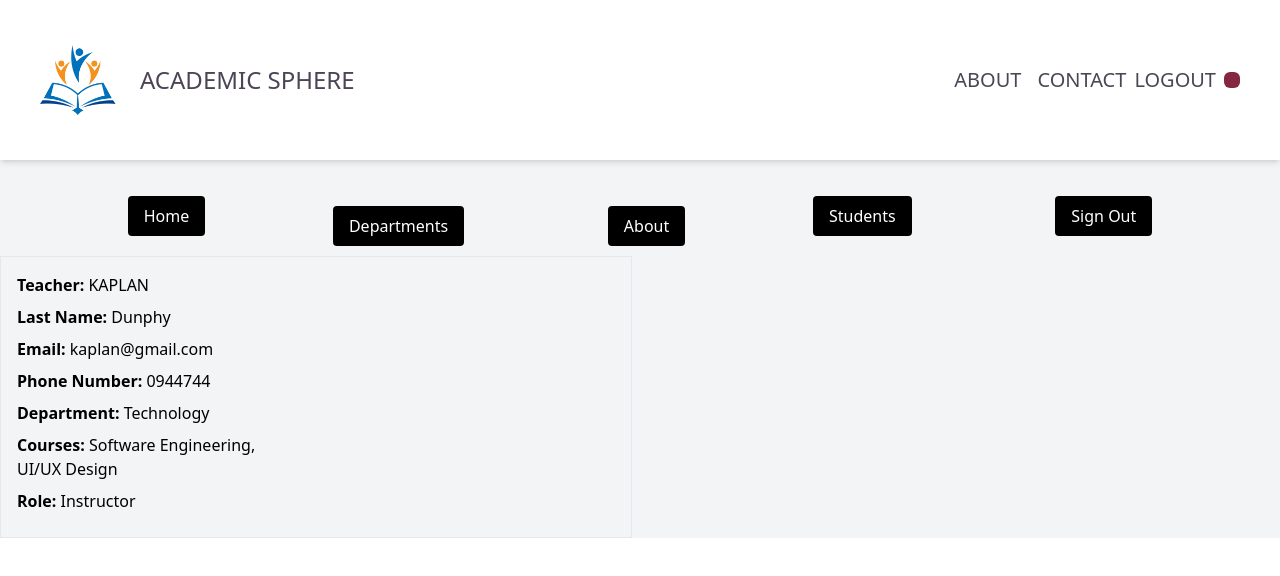
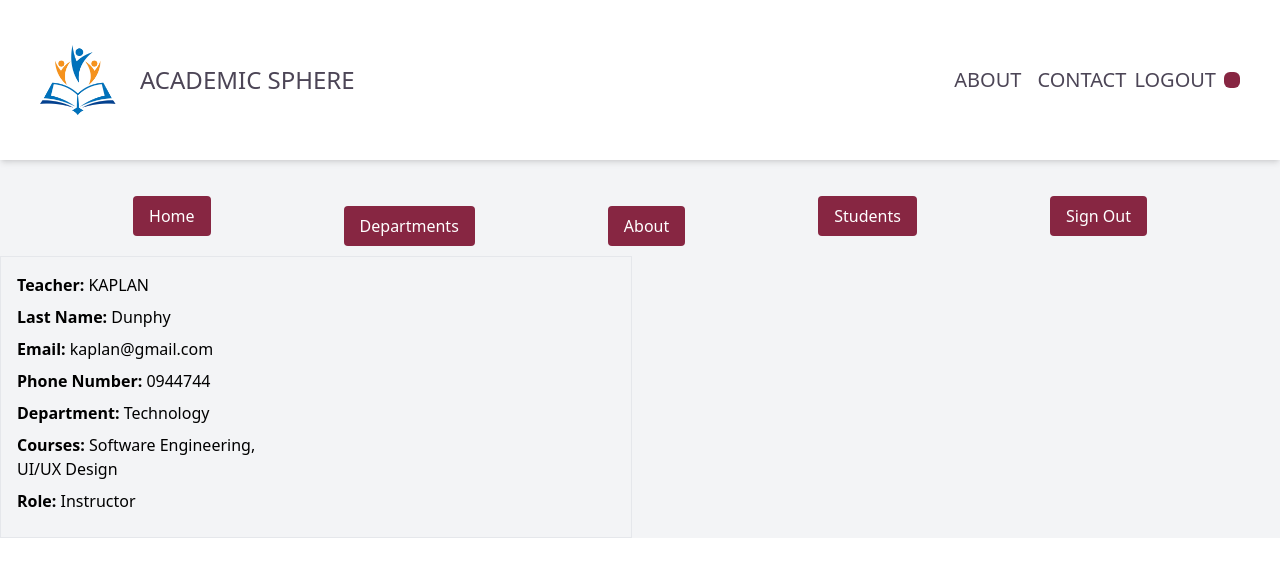
Before and after one commit to paul-nadola/Academic-Sphere-Capstone-project, a React (Vite) app in the folder client/: page /teacherinfo in a window 1280 px wide. Shown: the top 576 px of the page. Built offline with nearby package versions, Linux system fonts and the light colour scheme; no server answers.

Commit message:
about page, teacherinfo page

```diff
--- a/client/src/components/About.jsx
+++ b/client/src/components/About.jsx
@@ -6,18 +6,18 @@ function About() {
     <>
     <div className="flex justify-evenly">
       <button className="mb-2">
-        <Link to="/" className='block bg-gray-200 text-blue-600 py-2 px-4 rounded hover:bg-gray-300 transition duration-300 w-full text-center'>
+        <Link to="/" className="block bg-pri2 text-white py-2 px-4 rounded hover:bg-pri1 transition duration-300 w-full text-center">
         <button>Home</button>
       </Link>
         </button>
       <button className="mb-2">
-      <Link to="/departments" className='block bg-gray-200 text-blue-600 py-2 px-4 rounded hover:bg-gray-300 transition duration-300 w-full text-center'>
+      <Link to="/departments" className="block bg-pri2 text-white py-2 px-4 rounded hover:bg-pri1 transition duration-300 w-full text-center">
         <button>Academics</button>
       </Link>
       </button>
 
       <button className='mt-4 mb-2'>
-      <Link to="/about" className='block bg-gray-200 text-blue-600 py-2 px-4 rounded hover:bg-gray-300 transition duration-300 w-full text-center'>
+      <Link to="/about" className="block bg-pri2 text-white py-2 px-4 rounded hover:bg-pri1 transition duration-300 w-full text-center">
         <button>About</button>
       </Link>
       </button>
@@ -25,14 +25,14 @@ function About() {
       <button className="mt-4 mb-2">
             <Link
               to="/signin"
-              className="block bg-blue-500 text-white py-2 px-4 rounded hover:bg-blue-600 transition duration-300 w-full text-center"
+              className="block bg-pri2 text-white py-2 px-4 rounded hover:bg-pri1 transition duration-300 w-full text-center"
             >
               Sign Out
             </Link>
           </button>
       </div>
     <div
-      className="h-screen bg-cover bg-center flex flex-col items-start justify-start p-8"
+      className=" bg-cover bg-center flex flex-col items-start justify-start p-8"
       style={{
         backgroundImage: `url('https://images.unsplash.com/photo-1516979187457-637abb4f9353?ixlib=rb-4.0.3&ixid=M3wxMjA3fDB8MHxwaG90by1wYWdlfHx8fGVufDB8fHx8fA%3D%3D&auto=format&fit=crop&w=870&q=80')`,
         backgroundSize: 'cover',
@@ -70,7 +70,7 @@ Welcome to Prudent Group of Schools!</p><br/>
       <button>
         <Link
           to="/"
-          className="block bg-blue-500 text-white py-2 px-4 rounded hover:bg-blue-600 transition duration-300 w-full text-center mt-4"
+          className="block bg-pri2 text-white py-2 px-4 rounded hover:bg-pri1 transition duration-300 w-full text-center"
         >
           Back to Homepage
         </Link>
--- a/client/src/components/StudentInfo.jsx
+++ b/client/src/components/StudentInfo.jsx
@@ -1,4 +1,4 @@
-// import React from "react";
+import React from "react";
 import { Link } from 'react-router-dom';
 
 
--- a/client/src/components/TeacherInfo.jsx
+++ b/client/src/components/TeacherInfo.jsx
@@ -9,7 +9,7 @@ function TeacherInfo() {
     <div className="mt-4">
   <Link
     to="/"
-    className='block bg-black text-white py-2 px-4 rounded hover:bg-blue-600 transition duration-300 w-full text-center'
+    className="block bg-pri2 text-white py-2 px-4 rounded hover:bg-pri1 transition duration-300 w-full text-center"
   >
     Home
   </Link>
@@ -18,7 +18,7 @@ function TeacherInfo() {
         <button className='mt-4'>
             <Link
               to="/departments"
-              className="flex items-center justify-center bg-black text-white py-2 px-4 rounded hover:bg-blue-600 transition duration-300 mr-4"
+              className="block bg-pri2 text-white py-2 px-4 rounded hover:bg-pri1 transition duration-300 w-full text-center"
             >
               Departments
             </Link>
@@ -26,7 +26,7 @@ function TeacherInfo() {
       <button className='mt-4'>
             <Link
               to="/about"
-              className="flex items-center justify-center bg-black text-white py-2 px-4 rounded hover:bg-blue-600 transition duration-300"
+              className="block bg-pri2 text-white py-2 px-4 rounded hover:bg-pri1 transition duration-300 w-full text-center"
             >
               About
             </Link>
@@ -35,7 +35,7 @@ function TeacherInfo() {
         <button className='mt-4'>
             <Link
               to="/studentinfo"
-              className="flex items-center justify-center bg-black text-white py-2 px-4 rounded hover:bg-blue-600 transition duration-300 mr-4"
+              className="block bg-pri2 text-white py-2 px-4 rounded hover:bg-pri1 transition duration-300 w-full text-center"
             >
               Students
             </Link>
@@ -43,7 +43,7 @@ function TeacherInfo() {
         </div>
             <div className="mt-4">
   <button
-    className="block bg-black text-white py-2 px-4 rounded hover:bg-blue-600 transition duration-300 w-full text-center"
+    className="block bg-pri2 text-white py-2 px-4 rounded hover:bg-pri1 transition duration-300 w-full text-center"
   >
     <Link to="/signin">Sign Out</Link>
   </button>
```
